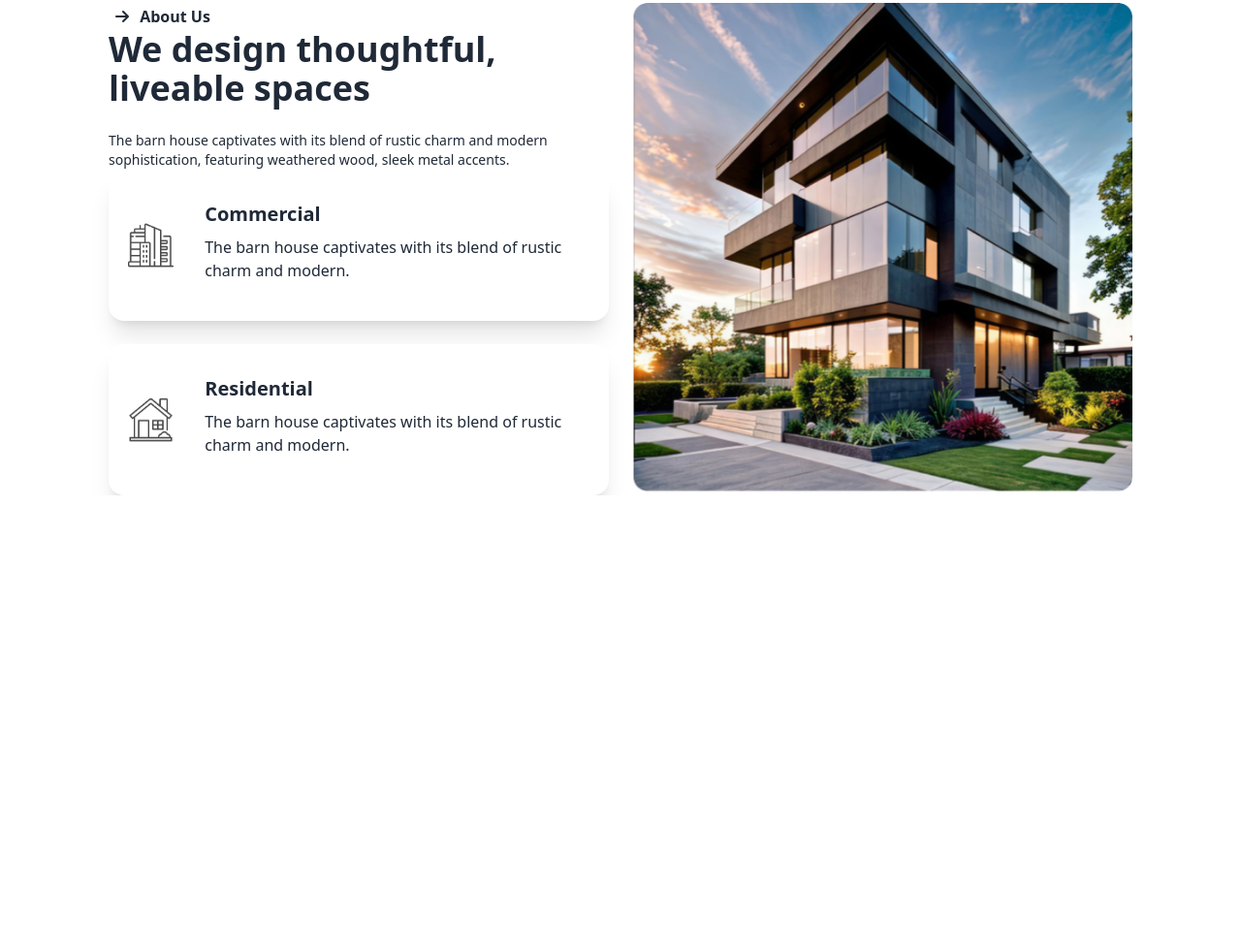
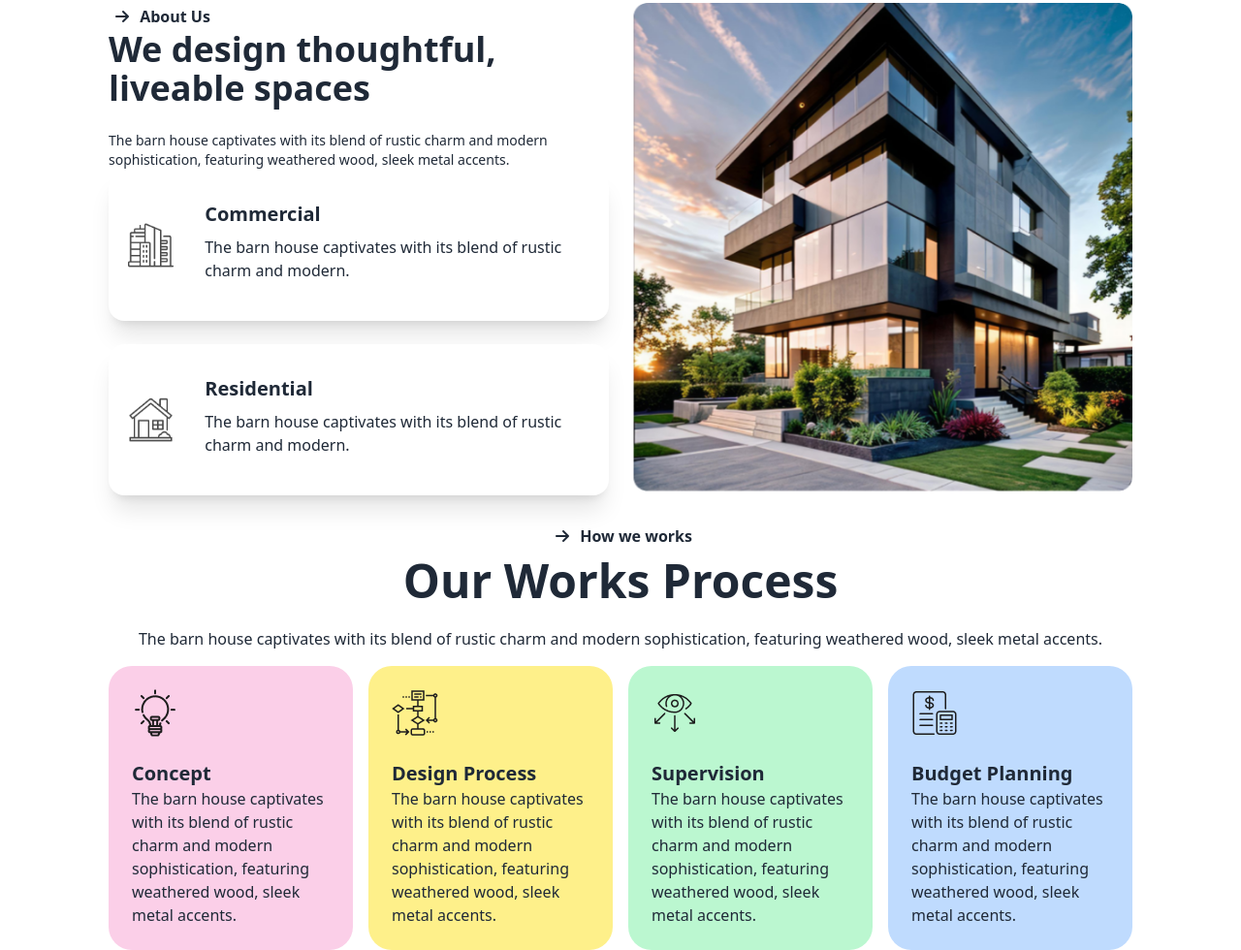
Before and after one commit to NobelAhmedRiyadh/Responsive-House-website, a plain HTML site: page index.html in a window 1280 px wide. Shown: the part 807-1787 px from the top of the page at 97% size. Before the commit the page ends 1318 px from the top, so only its background shows below. Drawn offline with nearby package versions, Linux system fonts and the light colour scheme.

Commit message:
added Our work section to my website

```diff
--- a/index.html
+++ b/index.html
@@ -26,7 +26,7 @@
 </head>
 <body>
     <!-- Header Section -->
-    <header class="max-w-screen-xl mx-auto lg:px-16 lg:px-28">
+    <header class="max-w-screen-xl mx-auto px-16 lg:px-28">
         <!-- Navbar -->
          <nav>
             <div class="navbar bg-base-100">
@@ -186,7 +186,61 @@
             <img src="assets/Rectangle.png" alt="">
           </div>
         </section>
+        <!-- Our Works Process section -->
+        <section class="mt-5">
+          <!-- text part -->
+          <div class="text-center mb-4">
+            <button class="font-bold bg-white rounded-3xl px-2 py-2">
+              <i class="fa-solid fa-arrow-right rotate45 w-7 h-7  inline-flex rounded-full justify-center items-center bottom-6 "></i>
+              How we works
+            </button>
+            <h1 class="text-5xl font-bold">Our Works Process</h1>
+            <br>
+            <p>The barn house captivates with its blend of rustic charm and modern sophistication, featuring weathered wood, sleek metal accents.</p>
 
+
+          </div>
+          <!-- cards -->
+          <div class="grid grid-cols-1 lg:grid-cols-4 gap-4">
+            <!-- card-1 -->
+             <div class="bg-pink-200 rounded-3xl px-6 py-6">
+              <div>
+                <img src="assets/concept.png" alt="">
+              </div>
+              <br>
+              <h2 class="card-title font-bold">Concept</h2>
+              <p class="text-start">The barn house captivates with its blend of rustic charm and modern sophistication, featuring weathered wood, sleek metal accents.</p>
+             </div>
+            <!-- card-2 -->
+            <div class="bg-yellow-200 rounded-3xl px-6 py-6">
+              <div>
+                <img src="assets/flow-chart.png" alt="">
+              </div>
+              <br>
+              <h2 class="card-title font-bold">Design Process</h2>
+              <p class="text-start">The barn house captivates with its blend of rustic charm and modern sophistication, featuring weathered wood, sleek metal accents.</p>
+             </div>
+             <!-- card-3 -->
+             <div class="bg-green-200 rounded-3xl px-6 py-6">
+              <div>
+                <img src="assets/vision.png" alt="">
+              </div>
+              <br>
+              <h2 class="card-title font-bold">Supervision</h2>
+              <p class="text-start">The barn house captivates with its blend of rustic charm and modern sophistication, featuring weathered wood, sleek metal accents.</p>
+             </div>
+             <!-- card-4 -->
+             <div class="bg-blue-200 rounded-3xl px-6 py-6">
+              <div>
+                <img src="assets/budget-planning.png" alt="">
+              </div>
+              <br>
+              <h2 class="card-title font-bold">Budget Planning</h2>
+              <p class="text-start">The barn house captivates with its blend of rustic charm and modern sophistication, featuring weathered wood, sleek metal accents.</p>
+             </div>
+          </div>
+
+        </section>
     </main>
     <!-- Footer Section -->
     <footer>
```
